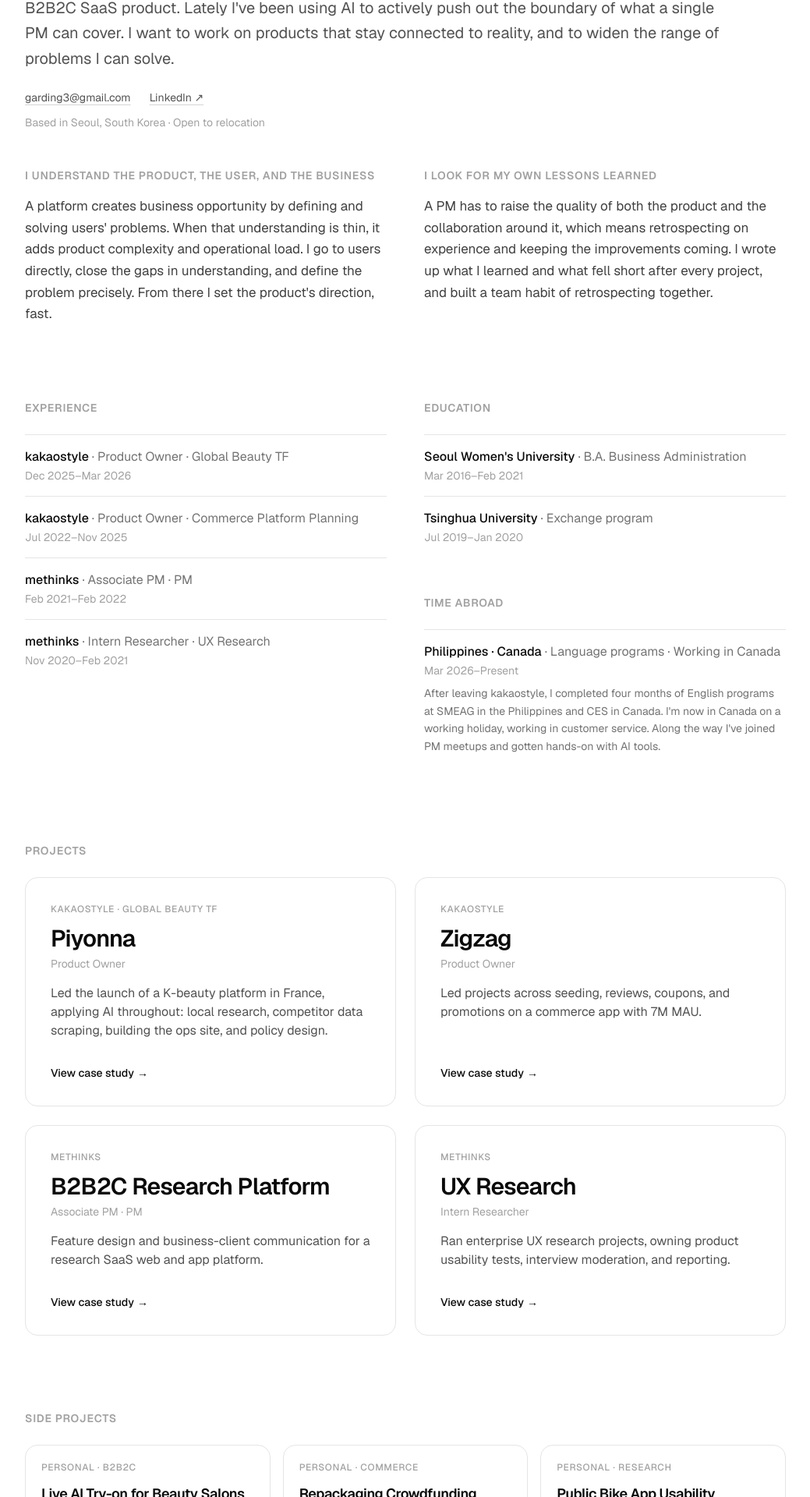
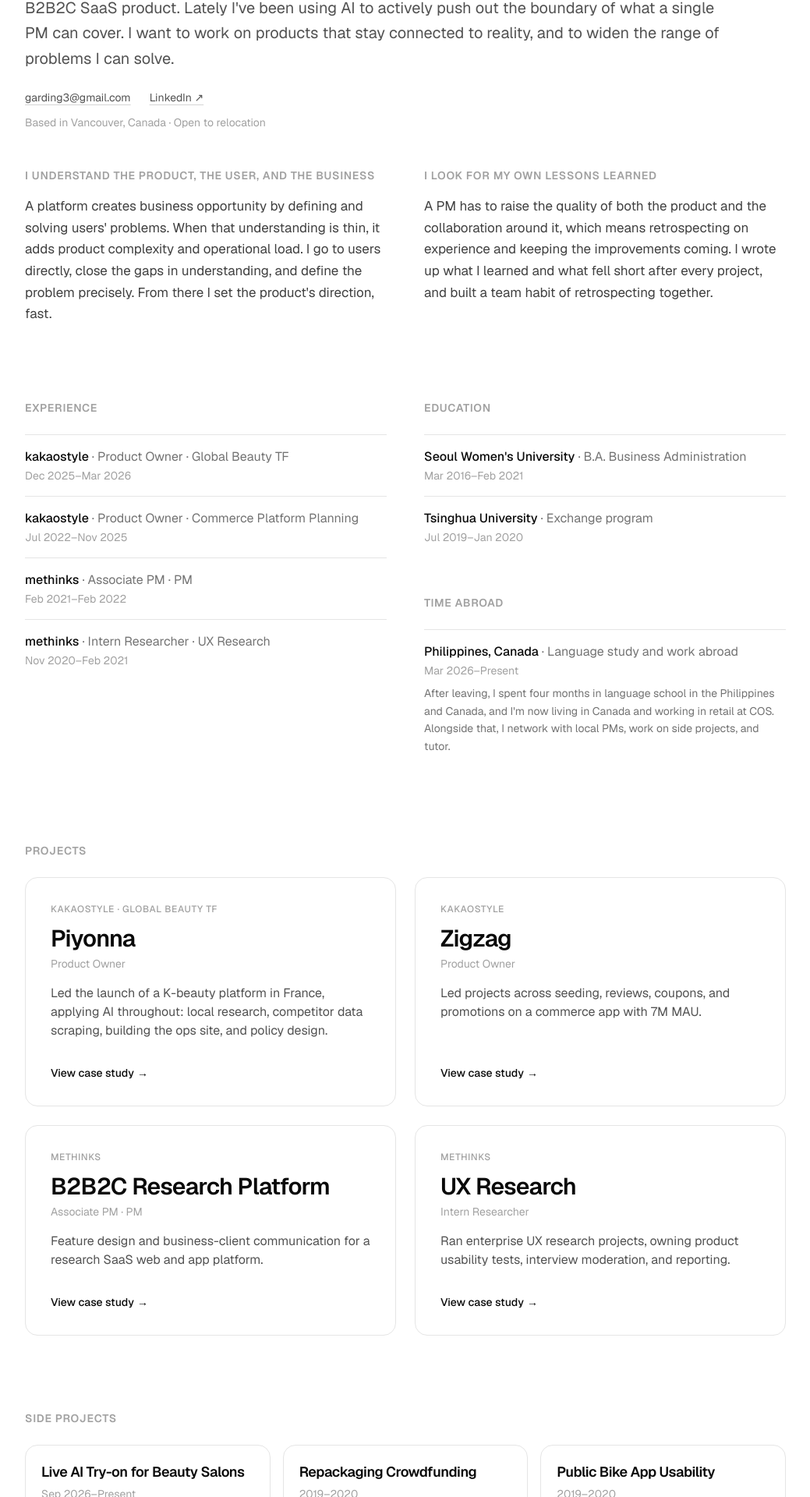
Before and after one commit to bea-kang/portfolio_global, a Next.js app: page /en in a window 1280 px wide. Shown: the part 290-2210 px from the top of the page at 78% size, without its empty margins (120-1159 px from the left). Built offline with nearby package versions, Linux system fonts and the light colour scheme.

Commit message:
Rewrite the time abroad, move location to Vancouver, and drop side card tags
Co-Authored-By: Claude Opus 5.5 <noreply@anthropic.com>

```diff
--- a/components/ProjectCard.tsx
+++ b/components/ProjectCard.tsx
@@ -15,7 +15,7 @@ export function ProjectCard({
   period: string;
   blurb: string;
   cta: string;
-  /** Smaller card for the three-up side project gallery. */
+  /** Smaller card, without the eyebrow, for the three-up side project gallery. */
   compact?: boolean;
 }) {
   return (
@@ -26,11 +26,13 @@ export function ProjectCard({
       }`}
     >
       <div>
-        <p className="text-xs font-medium uppercase tracking-wider text-neutral-400">
-          {eyebrow}
-        </p>
+        {!compact && (
+          <p className="text-xs font-medium uppercase tracking-wider text-neutral-400">
+            {eyebrow}
+          </p>
+        )}
         <h3
-          className={`mt-3 font-semibold tracking-tight ${
+          className={`${compact ? "" : "mt-3 "}font-semibold tracking-tight ${
             compact ? "text-lg" : "text-2xl sm:text-3xl"
           }`}
         >
--- a/content/home.ts
+++ b/content/home.ts
@@ -37,7 +37,7 @@ export const home: Record<Locale, HomeContent> = {
       [
         "Five years as a PM across a 7M MAU commerce platform, a new platform launch in France, and a B2B2C SaaS product. Lately I've been using AI to actively push out the boundary of what a single PM can cover. I want to work on products that stay connected to reality, and to widen the range of problems I can solve.",
       ],
-    availability: "Based in Seoul, South Korea · Open to relocation",
+    availability: "Based in Vancouver, Canada · Open to relocation",
     competencies: [
       {
         title: "I understand the product, the user, and the business",
@@ -87,10 +87,10 @@ export const home: Record<Locale, HomeContent> = {
     ],
     abroad: [
       {
-        org: "Philippines · Canada",
-        role: "Language programs · Working in Canada",
+        org: "Philippines, Canada",
+        role: "Language study and work abroad",
         period: "Mar 2026–Present",
-        note: "After leaving kakaostyle, I completed four months of English programs at SMEAG in the Philippines and CES in Canada. I'm now in Canada on a working holiday, working in customer service. Along the way I've joined PM meetups and gotten hands-on with AI tools.",
+        note: "After leaving, I spent four months in language school in the Philippines and Canada, and I'm now living in Canada and working in retail at COS. Alongside that, I network with local PMs, work on side projects, and tutor.",
       },
     ],
     projectsLabel: "Projects",
@@ -172,7 +172,7 @@ export const home: Record<Locale, HomeContent> = {
         "최근 AI를 통해 PM 1인이 커버할 수 있는 업무 경계를 적극적으로 확장하며 일하고 있습니다.",
         "현실과 닿아있는 프로덕트를 다루면서, 해결할 수 있는 문제를 확장하고 싶습니다.",
       ],
-    availability: "서울 거주 · 해외 이주 가능",
+    availability: "캐나다(밴쿠버) 거주 · 해외 이주 가능",
     competencies: [
       {
         title: "제품과 사용자, 비즈니스를 이해합니다",
@@ -222,10 +222,10 @@ export const home: Record<Locale, HomeContent> = {
     ],
     abroad: [
       {
-        org: "필리핀 · 캐나다",
-        role: "어학 과정 · 현지 근무",
+        org: "필리핀, 캐나다",
+        role: "어학 및 현지 근무",
         period: "2026.03–현재",
-        note: "카카오스타일 퇴사 후 필리핀(SMEAG)과 캐나다(CES)에서 4개월간 영어 과정을 마쳤습니다. 지금은 캐나다에서 워킹홀리데이로 지내며 현지 고객 응대(customer service) 일을 하고 있습니다. 그 사이 PM 모임에 참여하고 AI 툴을 직접 다루며 익혔습니다.",
+        note: "퇴사 후 필리핀 및 캐나다에서 4개월간 어학연수 후 캐나다 내 체류하며 리테일(COS)에서 근무하고 있습니다. 현지 PM 네트워킹 및 사이드 프로젝트, 튜터 활동을 병행하고 있습니다.",
       },
     ],
     projectsLabel: "프로젝트",
```
